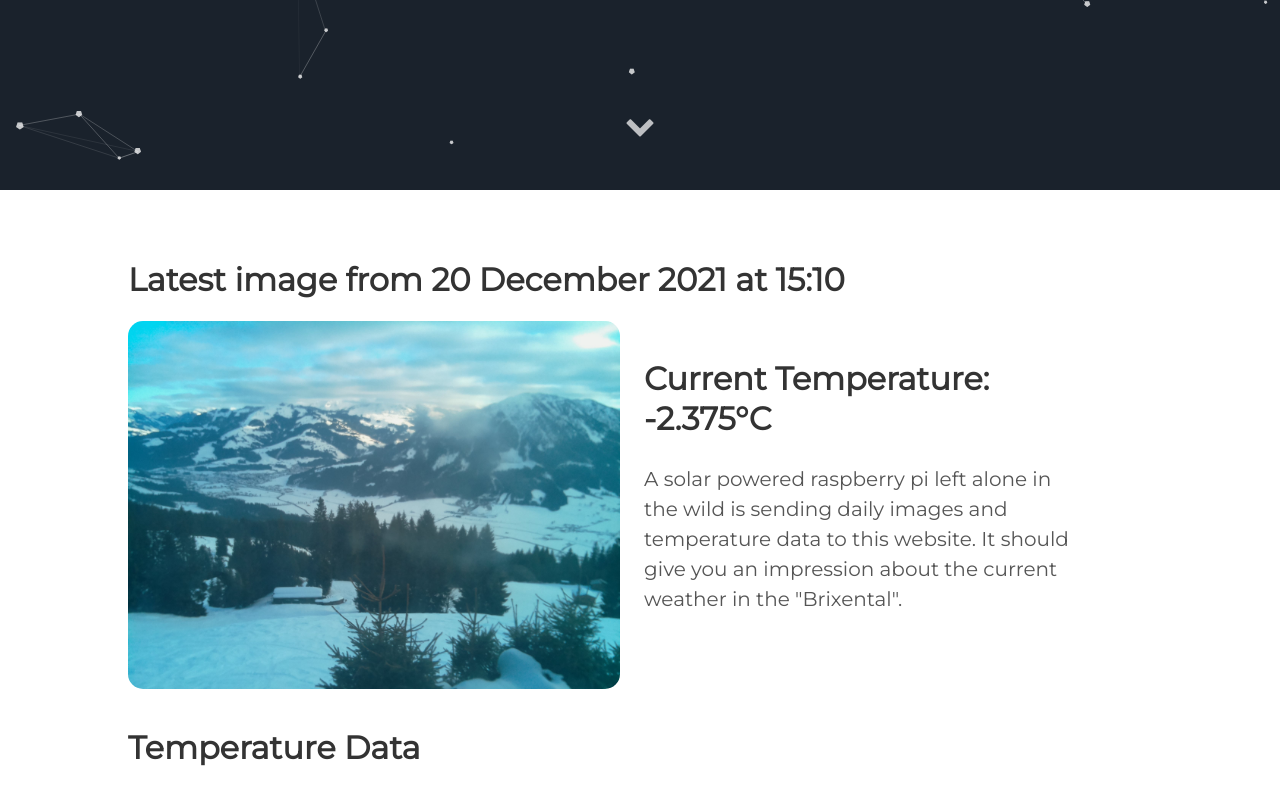
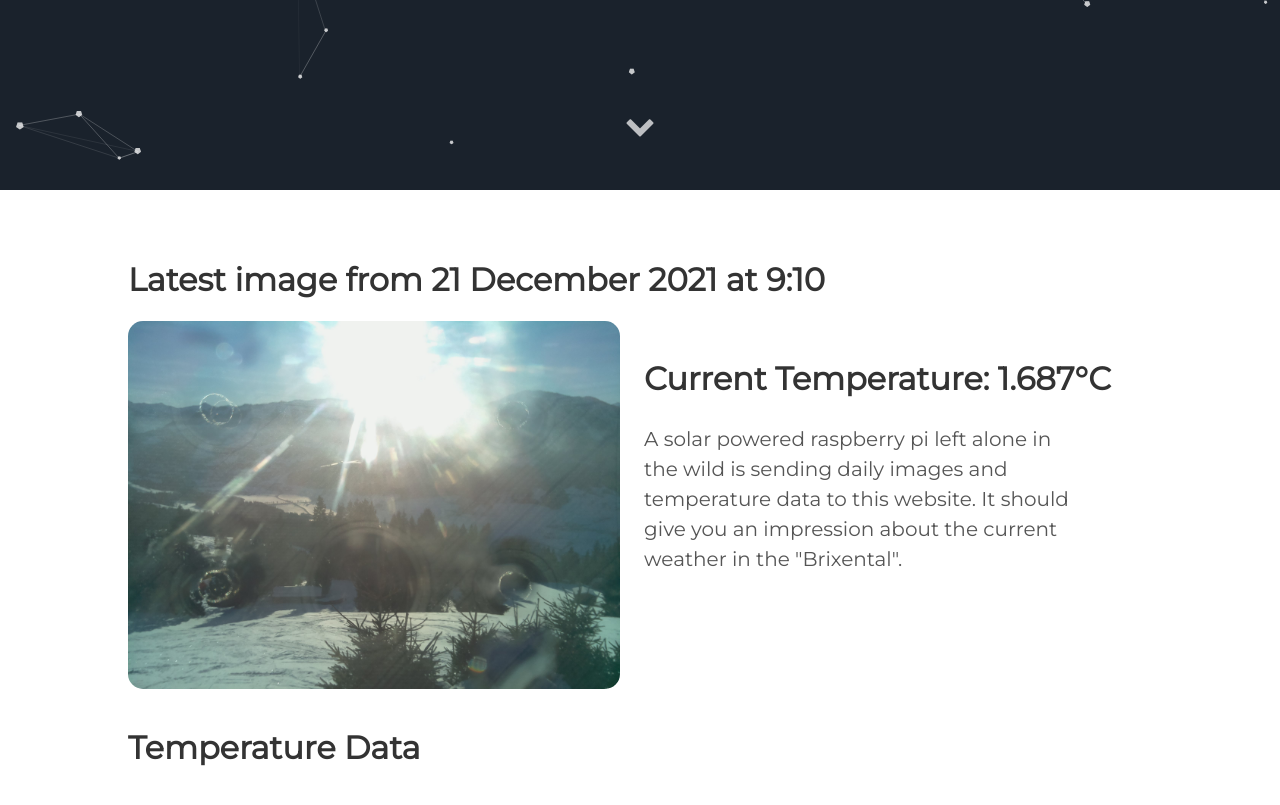
Before and after one commit to vektorious/vektorious.github.io, a Jekyll site: the page built from resources/huette.md, in a window 1280 px wide and 900 px high, scrolled down 710 px. Shown: the top 805 px of the window. Built offline with Jekyll 4.4.1, drawn with Linux system fonts in a browser that asks for light colours.

Commit message:
I'm a bot beep boop

```diff
--- a/resources/huette.md
+++ b/resources/huette.md
@@ -6,13 +6,13 @@ image: '/assets/img/'
 description: 'Live image from the Austrian alps'
 twitter_text: ' '
 ---
-## Latest image from 20 December 2021 at 15:10
+## Latest image from 21 December 2021 at  9:10
 <div class="huette">
   <div class="huette-image">
     <img src="{{ "/assets/img/huette.jpg" | prepend: site.baseurl }}">
   </div>
   <div class="huette-text">
-        <h2>Current Temperature: -2.375°C</h2>
+        <h2>Current Temperature: 1.687°C</h2>
         <p>A solar powered raspberry pi left alone in the wild is sending daily images and temperature data to this website. It should give you an impression about the current weather in the "Brixental".</p>
 
   </div>
```
Also changed, not shown: rpi-script/2021-12-21_090923.txt (renamed from rpi-script/2021-12-20_150923.txt, +5 -5 lines), rpi-script/huette.md (+2 -2 lines), assets/img/huette.jpg, assets/img/temp_plot.png, rpi-script/temp_plot.png, 1 other file.
